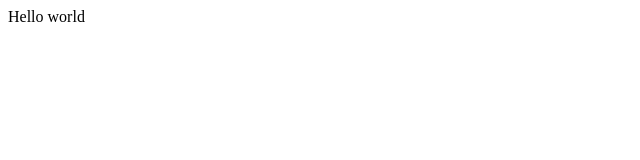
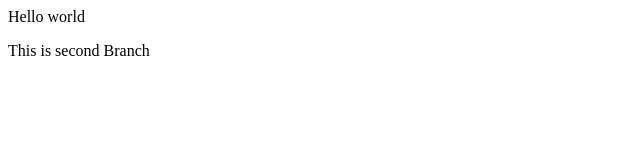
Before and after one commit to Palagirikrishnasai/SampleRepository, a plain HTML site: page index.html in a window 1280 px wide. Shown: the whole page, without its empty margins (0-640 px from the left). Drawn offline with Linux system fonts and the light colour scheme.

Commit message:
second branch

```diff
--- a/index.html
+++ b/index.html
@@ -1 +1,2 @@
 <p>Hello world</p>
+<p>This is second Branch</p>
```
